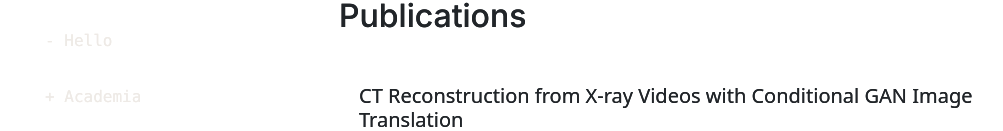
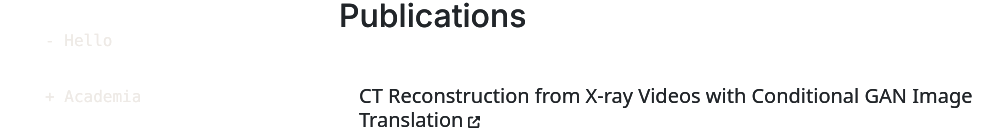
Before and after one commit to massanf/massanf.github.io, a Next.js app: page /academia in a window 1280 px wide. Shown: the part 666-797 px from the top of the page, without its empty margins (99-1102 px from the left). Built offline with nearby package versions, Linux system fonts and the light colour scheme.

Commit message:
add: paper link

```diff
--- a/pages/academia.tsx
+++ b/pages/academia.tsx
@@ -52,7 +52,9 @@ export default function Home() {
                         }
                     }}>
                     {/* <div className={academiaStyles .publication}> */}
-                        <h3>CT Reconstruction from X-ray Videos with Conditional GAN Image Translation</h3>
+                        <h3>CT Reconstruction from X-ray Videos with Conditional GAN Image Translation
+                            <a target="_blank" href="https://drive.google.com/file/d/1WjqfoEwllhF1fl-7D7U2mDtfMpoh44Hc/view?usp=sharing"><FontAwesomeIcon icon={faUpRightFromSquare} className={styles.externalLinkIcon} /></a>
+                        </h3>
                         <i>Masayuki Fujita, Hitoshi Iba</i>
                         <div className={academiaStyles .abstract}>
                             &nbsp; <i>Abstract</i> — Advancements in medical imaging technology have led to the emergence of rotatable X-ray scanning devices, which can capture multiple X-ray images from various angles (X-ray videos) with reduced radiation exposure and subsequent burden compared to computed tomography (CT) scans. However, the potential utility of X-ray videos remain underexplored. This study introduces a novel CT reconstruction technique that combines the Filtered Back Projection method (FBP) with image-to-image translation using a conditional Generative Adversarial Network (conditional GAN). While conventional FBP from X-ray videos produces CT images marred by artifacts and noise due to perspective distortion, our results demonstrate that the Pix2Pix image translation network can effectively mitigate these artifacts, yielding CT scans of superior qualitative and quantitative value.
```
